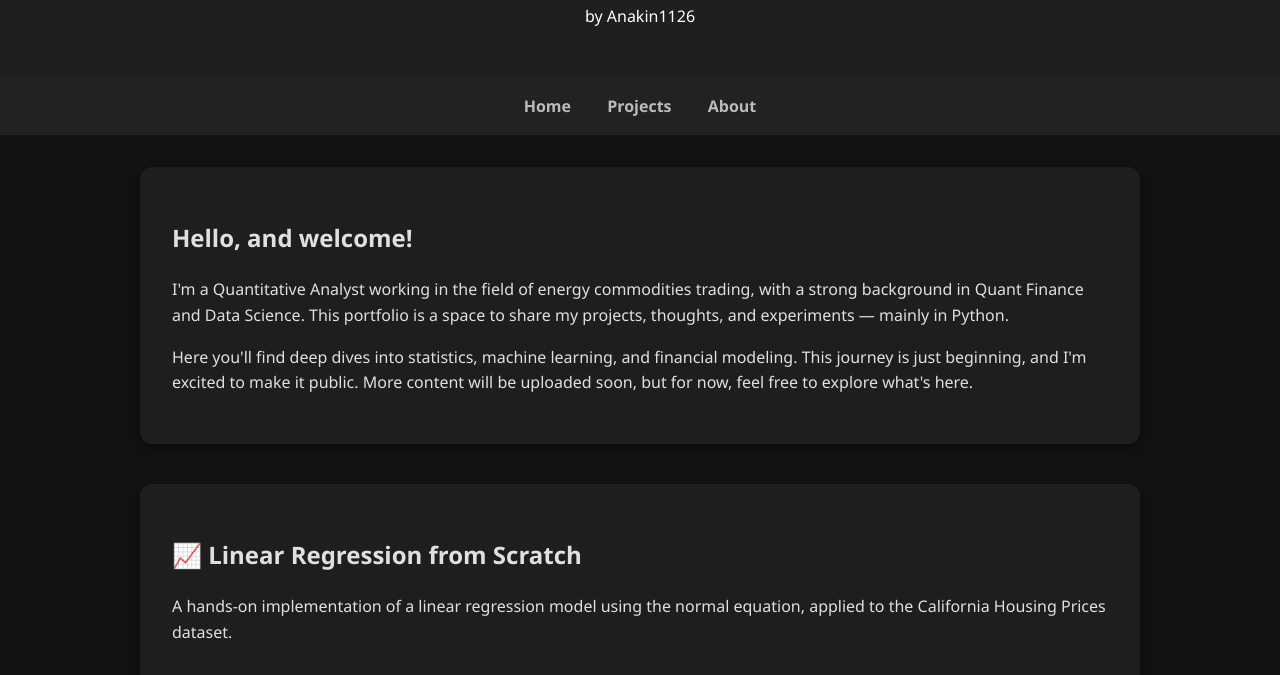
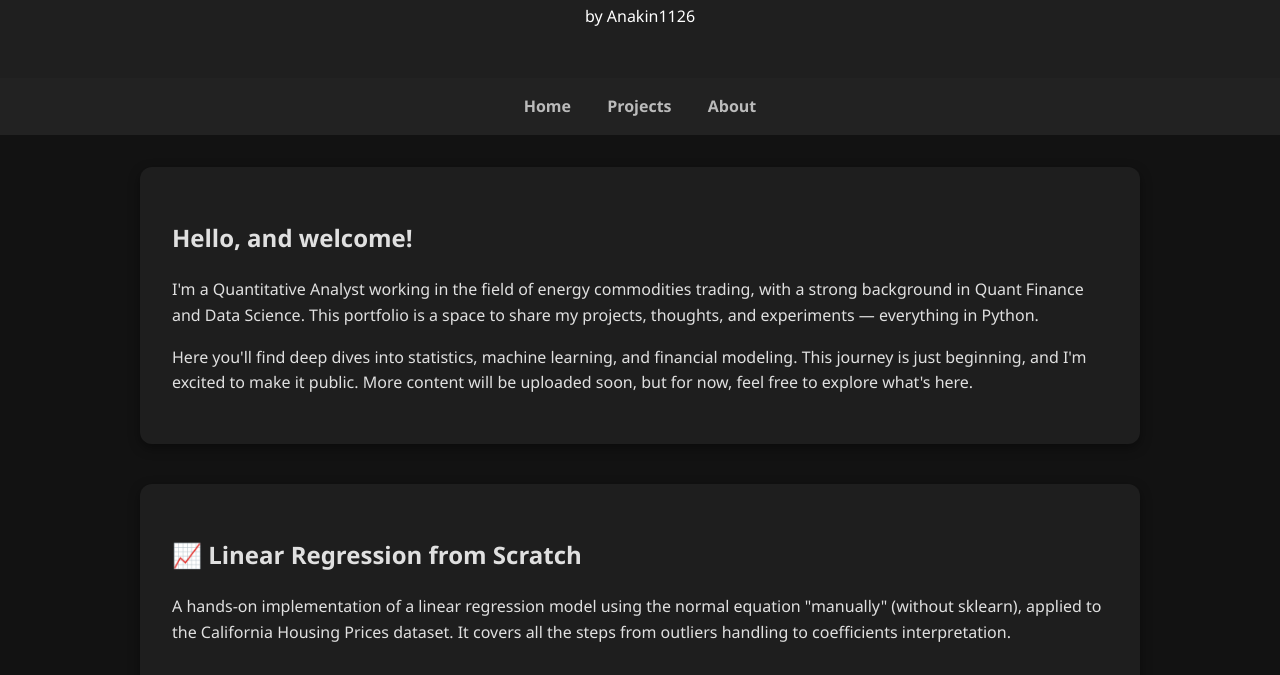
Before and after one commit to Anakin1126/anakin1126.github.io, a plain HTML site: page index.html in a window 1280 px wide. Shown: the part 122-797 px from the top of the page. Drawn offline with Linux system fonts and the light colour scheme; grey boxes are pictures that could not be loaded.

Commit message:
Update pt. n

```diff
--- a/index.html
+++ b/index.html
@@ -100,7 +100,7 @@
       <h2>Hello, and welcome!</h2>
       <p>
         I'm a Quantitative Analyst working in the field of energy commodities trading, with a strong background in Quant Finance and Data Science.
-        This portfolio is a space to share my projects, thoughts, and experiments — mainly in Python.
+        This portfolio is a space to share my projects, thoughts, and experiments — everything in Python.
       </p>
       <p>
         Here you'll find deep dives into statistics, machine learning, and financial modeling. This journey is just beginning, and I'm excited to make it public.
@@ -111,7 +111,8 @@
     <div id="projects" class="projects">
       <h2>📈 Linear Regression from Scratch</h2>
       <p>
-        A hands-on implementation of a linear regression model using the normal equation, applied to the California Housing Prices dataset.
+        A hands-on implementation of a linear regression model using the normal equation "manually" (without sklearn), applied to the California Housing Prices dataset.
+	It covers all the steps from outliers handling to coefficients interpretation.
       </p>
       <iframe src="lin_reg_norm_eq.html"></iframe>
     </div>
```
